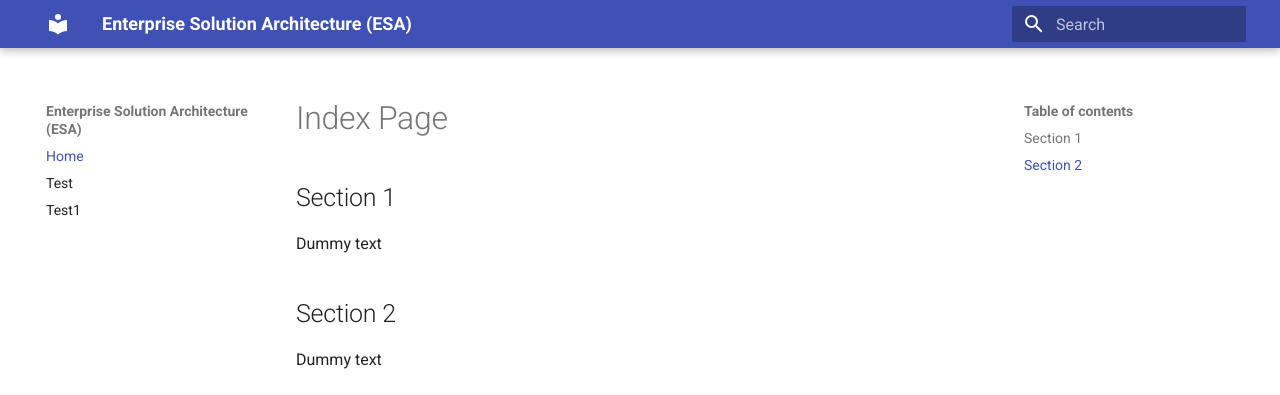
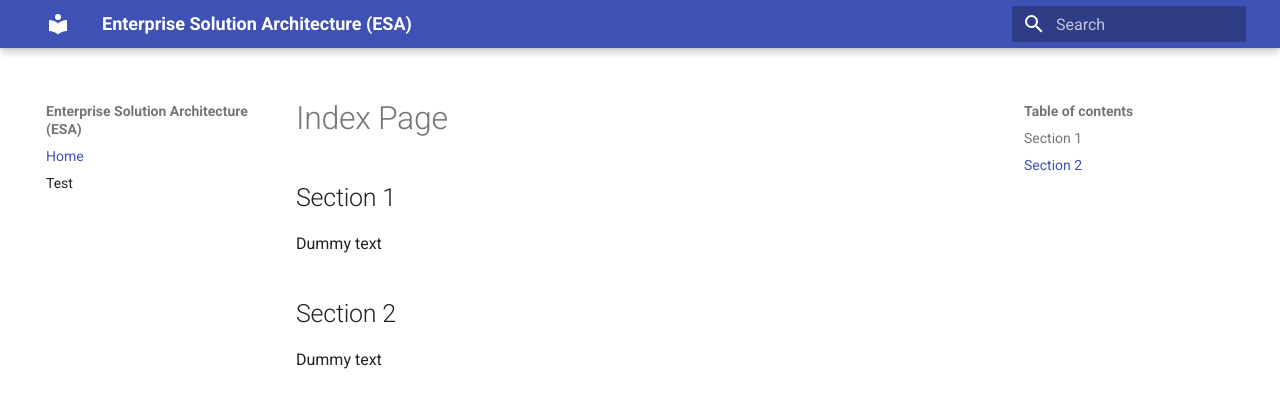
Before and after one commit to seniorgu/esa, an MkDocs documentation site: the page built from docs/index.md, in a window 1280 px wide. Shown: the top 395 px of the page. Built offline with MkDocs 1.6.1 and Material for MkDocs 9.7.7, drawn with Linux system fonts in a browser that asks for light colours.

Commit message:
Update mkdocs.yml

```diff
--- a/mkdocs.yml
+++ b/mkdocs.yml
@@ -3,7 +3,6 @@ site_name: Enterprise Solution Architecture (ESA)
 nav:
   - Home: index.md
   - Test: test.md
-  - Test1: test1.md
 
 theme:
   name: material
```
